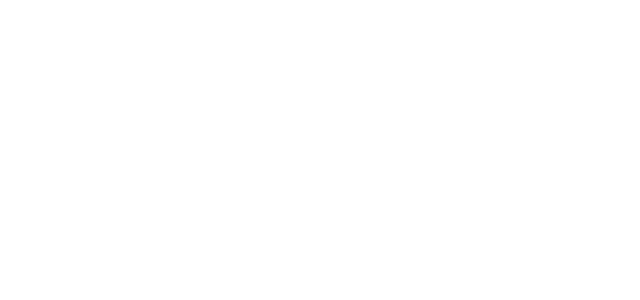
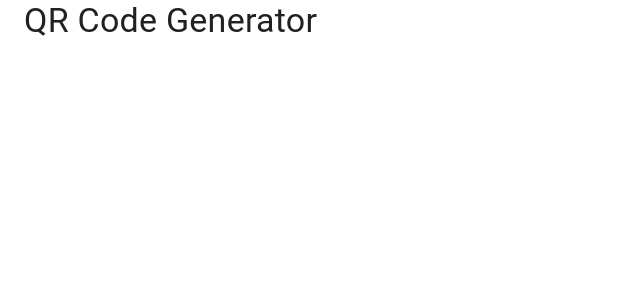
Before and after one commit to httpsGabrielle/react-qr-code-generator, a React (Vite) app: page / in a window 1280 px wide. Shown: the top 300 px of the page, without its empty margins (0-640 px from the left). Built offline with nearby package versions, Linux system fonts and the light colour scheme.

Commit message:
feat: configura rotas e integra MUI

```diff
--- a/src/App.jsx
+++ b/src/App.jsx
@@ -1,7 +1,8 @@
-import { useState } from "react";
+import { RouterProvider } from "react-router-dom";
+import router from "./routes";
 
 function App() {
-  return <></>;
+  return <RouterProvider router={router} />;
 }
 
 export default App;
--- /dev/null
+++ b/src/components/QrcodeGenerator/index.jsx
@@ -0,0 +1,3 @@
+export default function QrcodeGenerator() {
+  return <></>;
+}
--- a/src/main.jsx
+++ b/src/main.jsx
@@ -1,9 +1,15 @@
 import { StrictMode } from "react";
 import { createRoot } from "react-dom/client";
+import { CssBaseline, ThemeProvider, createTheme } from "@mui/material";
 import App from "./App.jsx";
+
+const theme = createTheme();
 
 createRoot(document.getElementById("root")).render(
   <StrictMode>
-    <App />
+    <ThemeProvider theme={theme}>
+      <CssBaseline />
+      <App />
+    </ThemeProvider>
   </StrictMode>,
 );
--- /dev/null
+++ b/src/pages/QrcodePage/index.jsx
@@ -0,0 +1,11 @@
+import { Container, Typography } from "@mui/material";
+
+export default function QrcodePage() {
+  return (
+    <Container maxWidth="xl">
+      <Typography variant="h4" component="h1" gutterBottom>
+        QR Code Generator
+      </Typography>
+    </Container>
+  );
+}
--- /dev/null
+++ b/src/routes/index.jsx
@@ -0,0 +1,11 @@
+import { createBrowserRouter } from "react-router-dom";
+import QrcodePage from "../pages/QrcodePage";
+
+const router = createBrowserRouter([
+  {
+    path: "/",
+    element: <QrcodePage />,
+  },
+]);
+
+export default router;
```
Also changed, not shown: package.json (+6 -1 lines), 1 other file (tests, documents, lock files or other folders).
